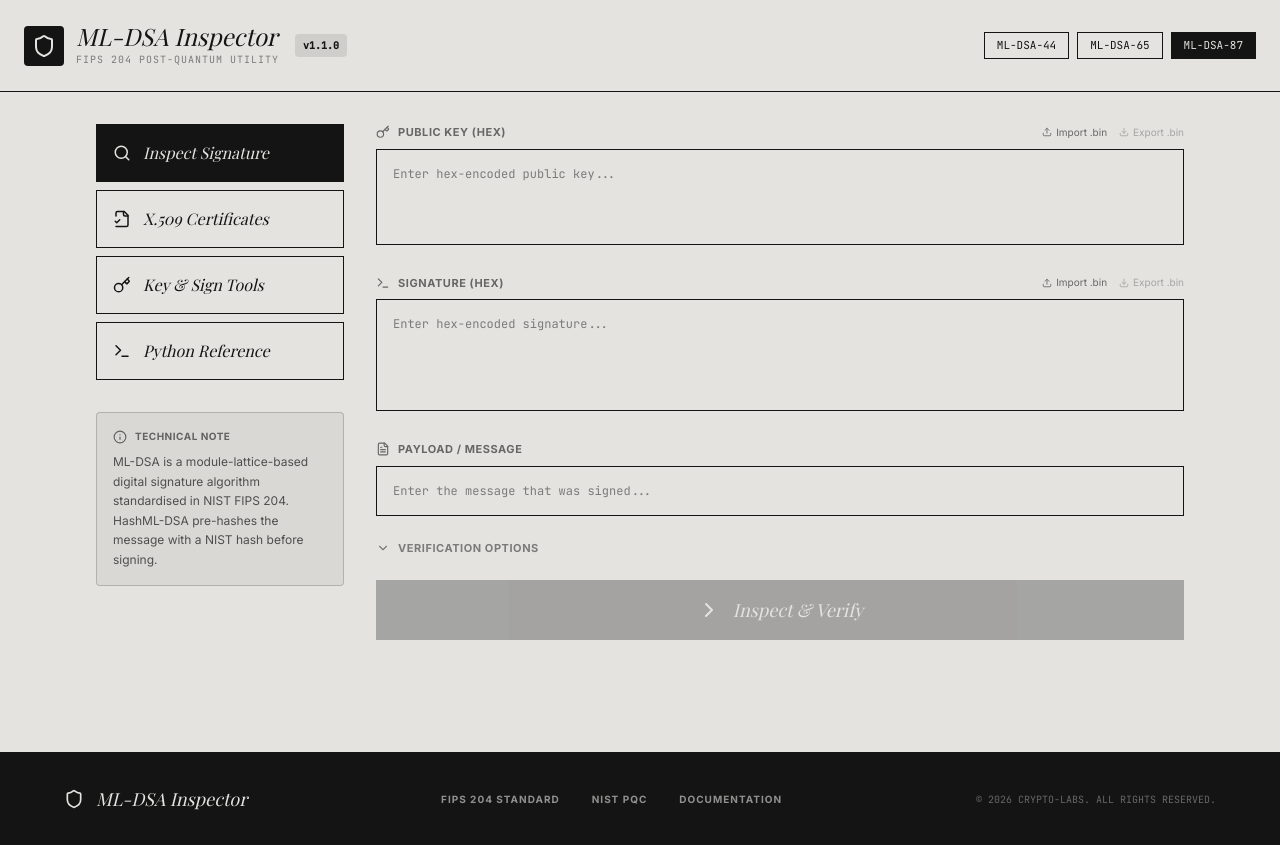
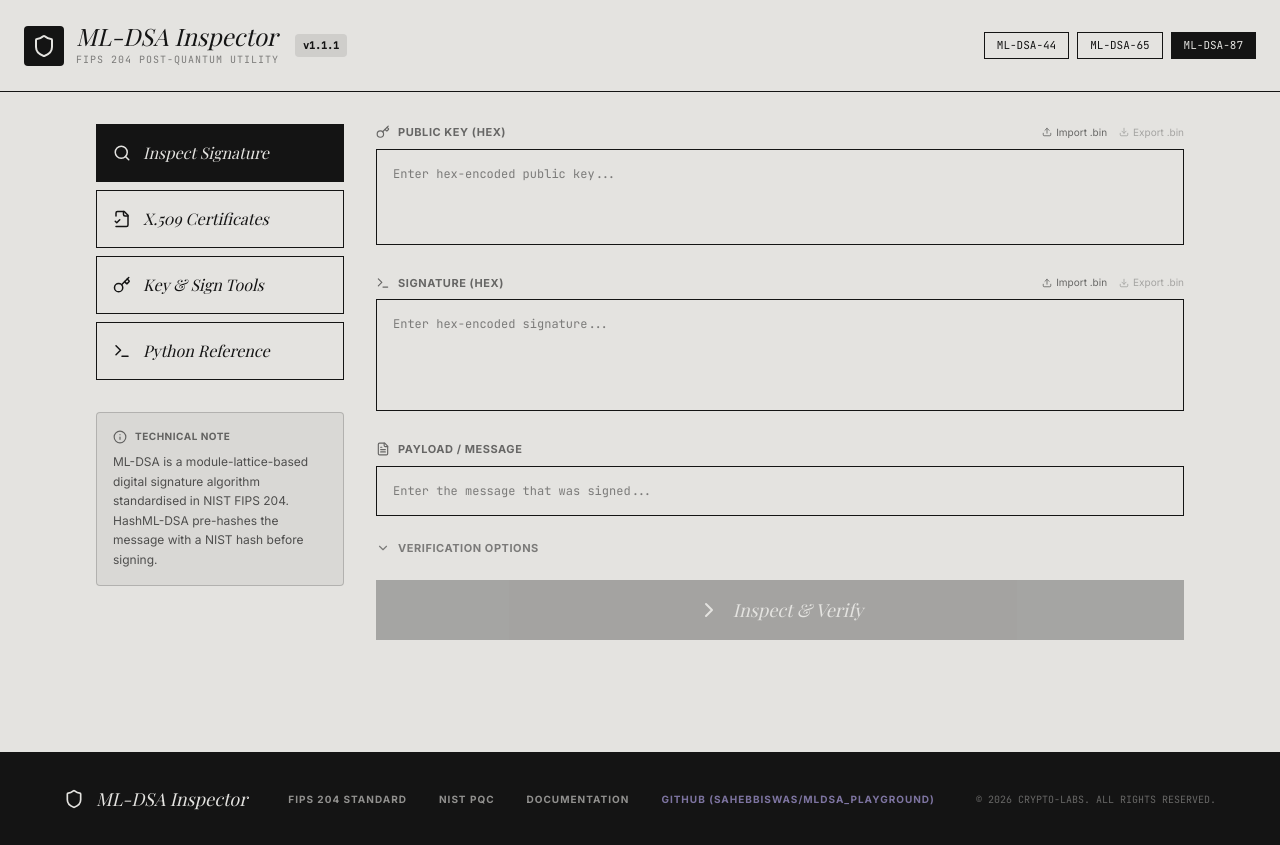
Before and after one commit to sahebbiswas/mldsa_playground, a React (Vite) app: page / in a window 1280 px wide. Built offline with nearby package versions, Linux system fonts and the light colour scheme; a web font is replaced by a local one.

Commit message:
feat: bump version to 1.1.1 and add github repo link

```diff
--- a/package.json
+++ b/package.json
@@ -1,7 +1,7 @@
 {
   "name": "mldsa-inspector",
   "private": true,
-  "version": "1.1.0",
+  "version": "1.1.1",
   "type": "module",
   "scripts": {
     "dev": "vite --port=3000 --host=0.0.0.0",
--- a/src/App.tsx
+++ b/src/App.tsx
@@ -1335,6 +1335,7 @@ if __name__ == "__main__":
             <a href="#" className="hover:opacity-100">FIPS 204 Standard</a>
             <a href="#" className="hover:opacity-100">NIST PQC</a>
             <a href="#" className="hover:opacity-100">Documentation</a>
+            <a href="https://github.com/sahebbiswas/mldsa_playground" target="_blank" rel="noreferrer" className="hover:opacity-100 text-violet-300">GitHub (sahebbiswas/mldsa_playground)</a>
           </div>
           <p className="text-[10px] opacity-40 font-mono">&copy; 2026 CRYPTO-LABS. ALL RIGHTS RESERVED.</p>
         </div>
```
